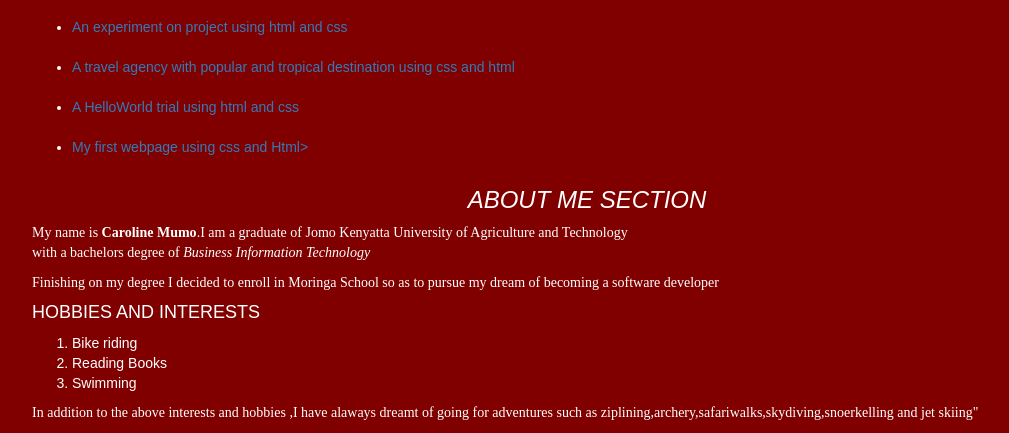
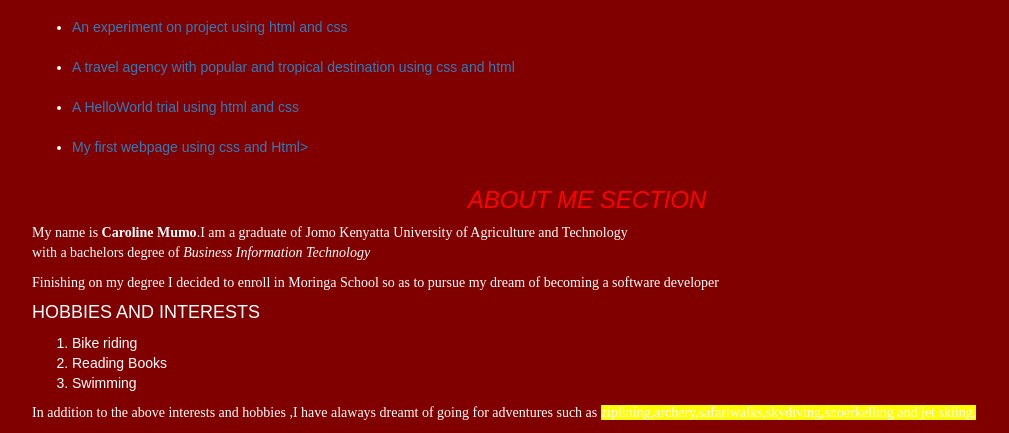
Before and after one commit to carolmbithe/Portfolio, a plain HTML site: page index.html in a window 1280 px wide. Shown: the part 446-879 px from the top of the page, without its empty margins (53-1062 px from the left). Drawn offline with nearby package versions, Linux system fonts and the light colour scheme.

Commit message:
added a span class

```diff
--- a/css/styles.css
+++ b/css/styles.css
@@ -9,7 +9,7 @@ h2{
   text-align: center;
 }
 h3{
-  color: white;
+  color: red;
   font-style:italic;
   text-align: center;
 }
@@ -38,3 +38,6 @@ ul{
 .unimportant{
   color:white;
 }
+.adventures{
+  background-color: yellow;
+}
--- a/index.html
+++ b/index.html
@@ -33,7 +33,7 @@
           <li>Reading Books</li>
           <li>Swimming</li>
         </ol>
-        <p>In addition to the above interests and hobbies ,I have alaways dreamt of going for adventures such as <span class="adventures">ziplining,archery,safariwalks,skydiving,snoerkelling and jet skiing"
+        <p>In addition to the above interests and hobbies ,I have alaways dreamt of going for adventures such as <span class="adventures">ziplining,archery,safariwalks,skydiving,snoerkelling and jet skiing.</span>
       </div>
     </div>
   </body>
```
Also changed, not shown: images/e1210a94dc50e837e903a212fca5fdaa_abba712c-1124-4948-9063-0cdbcf60ae51_2000x.jpg (added).
